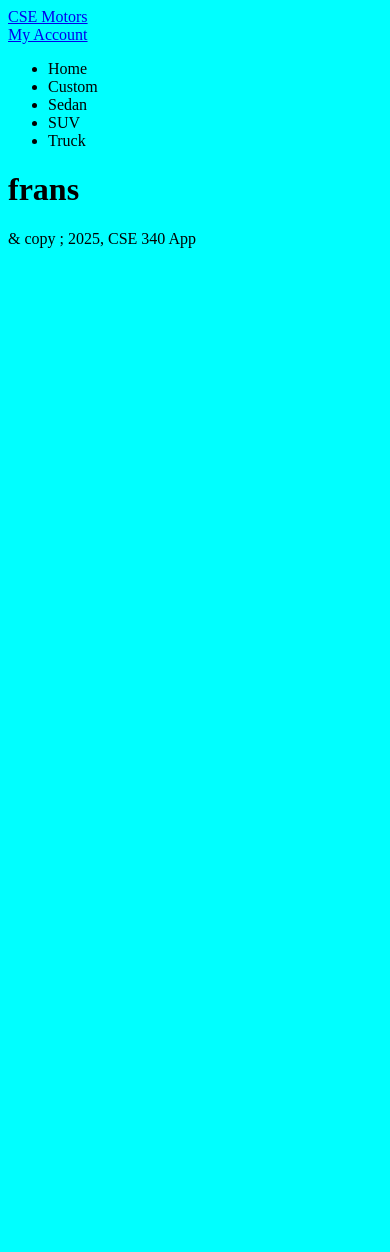
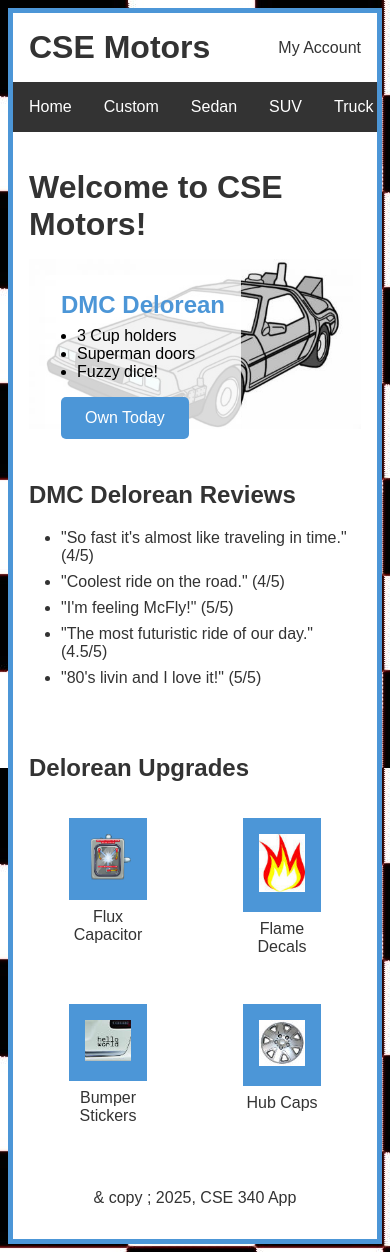
Before and after one commit to fransdube/cse340, a Node server app: page / in a window 390 px wide. Before the commit the page ends 248 px from the top, so only its background shows below. Run offline with Node 20, Linux system fonts and the light colour scheme; some libraries are stand-ins or nearby versions.

Commit message:
feat: Implement home page view for CSE Motors
This commit implements the home page for the CSE Motors website, as per the assignment requirements.

- The `index.ejs` view has been updated with semantic HTML to create the structure for the hero section, reviews, and upgrades.
- A mobile-first CSS stylesheet has been created in `public/css/styles.css` to style the home page.
- The CSS includes a media query to create a responsive layout for larger screens, matching the provided mockups.
- The navigation partial has been updated to include links.
- A syntax error in the `head.ejs` partial has been fixed.

```diff
--- a/public/css/styles.css
+++ b/public/css/styles.css
@@ -5,6 +5,185 @@
   box-sizing: border-box;
 }
 
-body{
-  background-color: aqua;
+body {
+  font-family: Arial, Helvetica, sans-serif;
+  background-image: url("/images/site/checkerboard.jpg");
+  color: #333;
 }
+
+#wrapper {
+  max-width: 960px;
+  margin: 0 auto;
+  background-color: white;
+  border: 5px solid #4c96d7;
+}
+
+/* Header */
+#top-header {
+  display: flex;
+  justify-content: space-between;
+  align-items: center;
+  padding: 1rem;
+}
+
+.siteName a {
+  font-size: 2rem;
+  font-weight: bold;
+  color: #333;
+  text-decoration: none;
+}
+
+#tools a {
+  color: #333;
+  text-decoration: none;
+}
+
+/* Navigation */
+nav {
+  background-color: #333;
+}
+
+nav ul {
+  list-style: none;
+  margin: 0;
+  padding: 0;
+  display: flex;
+  justify-content: space-around;
+}
+
+nav ul li {
+  padding: 1rem;
+}
+
+nav ul li a {
+  color: white;
+  text-decoration: none;
+}
+
+/* Main Content */
+main {
+  padding: 1rem;
+}
+
+h1 {
+    margin-bottom: 1rem;
+}
+
+/* Hero Section */
+.hero {
+  position: relative;
+  margin-bottom: 2rem;
+}
+
+.hero img {
+  width: 100%;
+  height: auto;
+  display: block;
+}
+
+.hero-card {
+  position: absolute;
+  top: 1rem;
+  left: 1rem;
+  background-color: rgba(255, 255, 255, 0.8);
+  padding: 1rem;
+  border-radius: 5px;
+  color: #000;
+}
+
+.hero-card h2 {
+    margin: 0 0 0.5rem 0;
+    color: #4c96d7;
+}
+
+.hero-card ul {
+    margin: 0 0 1rem 0;
+    padding-left: 1rem;
+}
+
+.hero-card button {
+    background-color: #4c96d7;
+    color: white;
+    border: none;
+    padding: 0.75rem 1.5rem;
+    font-size: 1rem;
+    cursor: pointer;
+    border-radius: 5px;
+}
+
+/* Content Wrapper for Reviews and Upgrades */
+.content-wrapper {
+    display: flex;
+    flex-direction: column;
+}
+
+/* Reviews Section */
+.reviews {
+    margin-bottom: 2rem;
+}
+
+.reviews ul {
+    list-style: disc;
+    padding-left: 2rem;
+}
+
+.reviews li {
+    margin-bottom: 0.5rem;
+}
+
+/* Upgrades Section */
+.upgrades-grid {
+    display: grid;
+    grid-template-columns: 1fr 1fr;
+    gap: 1rem;
+}
+
+.upgrade-image-wrapper {
+    background-color: #4c96d7;
+    padding: 1rem;
+}
+
+.upgrades img {
+    width: 100%;
+    height: auto;
+}
+
+.upgrades figcaption {
+    text-align: center;
+    margin-top: 0.5rem;
+}
+
+.upgrades figcaption a {
+    text-decoration: none;
+    color: #333;
+}
+
+/* Footer */
+footer {
+    text-align: center;
+    padding: 1rem;
+}
+
+/* Media Query for larger screens */
+@media (min-width: 768px) {
+    .content-wrapper {
+        flex-direction: row;
+        gap: 2rem;
+    }
+
+    .reviews {
+        flex: 1;
+        order: 2; /* Move reviews to the right */
+    }
+
+    .upgrades {
+        flex: 1;
+        order: 1; /* Move upgrades to the left */
+    }
+
+    .hero-card {
+      top: 2rem;
+      left: 2rem;
+      padding: 2rem;
+    }
+}
--- a/views/index.ejs
+++ b/views/index.ejs
@@ -1 +1,56 @@
-<h1>frans</h1>
+<h1>Welcome to CSE Motors!</h1>
+<div class="hero">
+  <img src="/images/vehicles/delorean.jpg" alt="DMC Delorean car">
+  <div class="hero-card">
+    <h2>DMC Delorean</h2>
+    <ul>
+        <li>3 Cup holders</li>
+        <li>Superman doors</li>
+        <li>Fuzzy dice!</li>
+    </ul>
+    <button type="button">Own Today</button>
+  </div>
+</div>
+
+<div class="content-wrapper">
+    <section class="reviews">
+        <h2>DMC Delorean Reviews</h2>
+        <ul>
+            <li>"So fast it's almost like traveling in time." (4/5)</li>
+            <li>"Coolest ride on the road." (4/5)</li>
+            <li>"I'm feeling McFly!" (5/5)</li>
+            <li>"The most futuristic ride of our day." (4.5/5)</li>
+            <li>"80's livin and I love it!" (5/5)</li>
+        </ul>
+    </section>
+
+    <section class="upgrades">
+        <h2>Delorean Upgrades</h2>
+        <div class="upgrades-grid">
+            <figure>
+                <div class="upgrade-image-wrapper">
+                    <img src="/images/upgrades/flux-cap.png" alt="Flux Capacitor">
+                </div>
+                <figcaption><a href="#">Flux Capacitor</a></figcaption>
+            </figure>
+            <figure>
+                <div class="upgrade-image-wrapper">
+                    <img src="/images/upgrades/flame.jpg" alt="Flame Decals">
+                </div>
+                <figcaption><a href="#">Flame Decals</a></figcaption>
+            </figure>
+            <figure>
+                <div class="upgrade-image-wrapper">
+                    <img src="/images/upgrades/bumper_sticker.jpg" alt="Bumper Stickers">
+                </div>
+                <figcaption><a href="#">Bumper Stickers</a></figcaption>
+            </figure>
+            <figure>
+                <div class="upgrade-image-wrapper">
+                    <img src="/images/upgrades/hub-cap.jpg" alt="Hub Caps">
+                </div>
+                <figcaption><a href="#">Hub Caps</a></figcaption>
+            </figure>
+        </div>
+    </section>
+</div>
--- a/views/partials/head.ejs
+++ b/views/partials/head.ejs
@@ -1,7 +1,7 @@
 <head>
     <meta charset="UTF-8">
     <meta http-equiv="U-UA-Compatible" content="IE=edge">
-    <link rel="stylesheet" href="css/styles.css"
+    <link rel="stylesheet" href="/css/styles.css" media="screen">
     <meta name="viewport" content="width=device-width, initial-scale=1.0">
     <title><% title %> | CSE 340 App</title>
 </head>
--- a/views/partials/navigation.ejs
+++ b/views/partials/navigation.ejs
@@ -1,9 +1,9 @@
 <nav>
     <ul>
-        <li>Home</li>
-        <li>Custom</li>
-        <li>Sedan</li>
-        <li>SUV</li>
-        <li>Truck</li>
+        <li><a href="/" title="Home page">Home</a></li>
+        <li><a href="#" title="Custom page">Custom</a></li>
+        <li><a href="#" title="Sedan page">Sedan</a></li>
+        <li><a href="#" title="SUV page">SUV</a></li>
+        <li><a href="#" title="Truck page">Truck</a></li>
     </ul>
 </nav>
```
Also changed, not shown: 1 other file.
